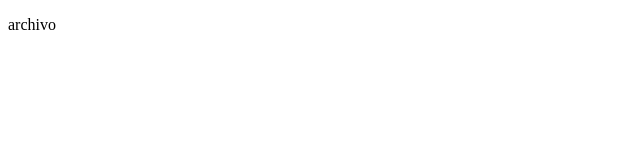
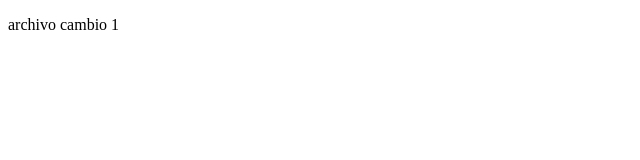
Before and after one commit to dallan19/myrepo, a plain HTML site: page index.html in a window 1280 px wide. Shown: the full height of the page, 0-640 px from the left. Drawn offline with Linux system fonts and the light colour scheme.

Commit message:
Add some changes

```diff
--- a/index.html
+++ b/index.html
@@ -4,6 +4,6 @@
 	<title>Dallan Nuñez</title>
 </head>
 <body>
-	<p> archivo </p>
+	<p> archivo cambio 1 </p>
 </body>
 </html>
```
Also changed, not shown: about.html (added).
